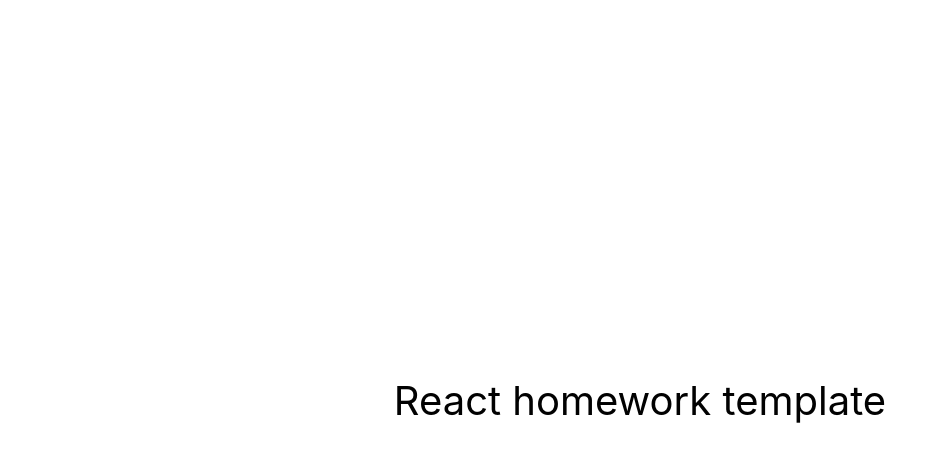
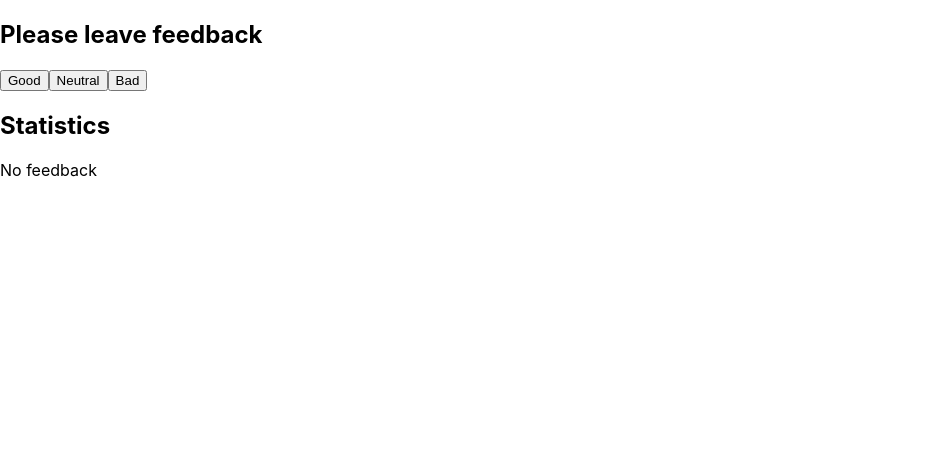
Before and after one commit to ihorchub/goit-react-hw-02-feedback, a React (Create React App) app: page / in a window 1280 px wide. Shown: the top 462 px of the page, without its empty margins (0-947 px from the left). Built offline with nearby package versions, Linux system fonts and the light colour scheme.

Commit message:
add 1 task

```diff
--- a/package.json
+++ b/package.json
@@ -7,6 +7,7 @@
     "@testing-library/jest-dom": "^5.16.3",
     "@testing-library/react": "^12.1.4",
     "@testing-library/user-event": "^13.5.0",
+    "prop-types": "^15.8.1",
     "react": "^18.1.0",
     "react-dom": "^18.1.0",
     "react-scripts": "5.0.1",
--- a/src/components/App.jsx
+++ b/src/components/App.jsx
@@ -1,16 +1,57 @@
-export const App = () => {
-  return (
-    <div
-      style={{
-        height: '100vh',
-        display: 'flex',
-        justifyContent: 'center',
-        alignItems: 'center',
-        fontSize: 40,
-        color: '#010101'
-      }}
-    >
-      React homework template
-    </div>
-  );
-};
+import { Component } from 'react';
+import { SectionTitle } from 'components/SectionTitle/SectionTitle';
+import { FeedbackOptions } from 'components/FeedbackOptions/FeedbackOptions';
+import { Statistics } from 'components/Statistics/Statistics';
+
+export class App extends Component {
+  state = {
+    good: 0,
+    neutral: 0,
+    bad: 0,
+  };
+
+  addRespond = e => {
+    const selectedOption = e.target.name;
+
+    if (selectedOption === 'good') {
+      this.setState(prevState => ({ good: prevState.good + 1 }));
+    } else if (selectedOption === 'neutral') {
+      this.setState(prevState => ({ neutral: prevState.neutral + 1 }));
+    } else if (selectedOption === 'bad') {
+      this.setState(prevState => ({ bad: prevState.bad + 1 }));
+    }
+  };
+
+  countTotalFeedback = () => {
+    const values = Object.values(this.state);
+
+    let totalFeedbacks = 0;
+
+    for (const value of values) {
+      totalFeedbacks += value;
+    }
+    return totalFeedbacks;
+  };
+
+  countPositiveFeedbackPercentage = () => {
+    const totalFeedbacks = this.countTotalFeedback();
+    const goodFeedbacks = this.state.good;
+    return Number(((goodFeedbacks * 100) / totalFeedbacks).toFixed());
+  };
+
+  render() {
+    const { good, neutral, bad } = this.state;
+    return (
+      <SectionTitle>
+        <FeedbackOptions onLeaveFeedback={this.addRespond} />
+        <Statistics
+          good={good}
+          neutral={neutral}
+          bad={bad}
+          total={this.countTotalFeedback()}
+          positivePercentage={this.countPositiveFeedbackPercentage()}
+        />
+      </SectionTitle>
+    );
+  }
+}
--- /dev/null
+++ b/src/components/FeedbackOptions/FeedbackOptions.js
@@ -0,0 +1,19 @@
+import PropTypes from 'prop-types';
+
+export const FeedbackOptions = ({ onLeaveFeedback }) => (
+  <div>
+    <button type="button" name="good" onClick={onLeaveFeedback}>
+      Good
+    </button>
+    <button type="button" name="neutral" onClick={onLeaveFeedback}>
+      Neutral
+    </button>
+    <button type="button" name="bad" onClick={onLeaveFeedback}>
+      Bad
+    </button>
+  </div>
+);
+
+FeedbackOptions.propTypes = {
+  onLeaveFeedback: PropTypes.func.isRequired,
+};
--- /dev/null
+++ b/src/components/NotificationMessage/NotificationMessage.js
@@ -0,0 +1,3 @@
+export const NotificationMessage = () => {
+  return <p>No feedback</p>;
+};
--- /dev/null
+++ b/src/components/SectionTitle/SectionTitle.js
@@ -0,0 +1,14 @@
+import PropTypes from 'prop-types';
+
+export const SectionTitle = ({ children }) => {
+  return (
+    <section>
+      <h1>Please leave feedback</h1>
+      {children}
+    </section>
+  );
+};
+
+SectionTitle.propTypes = {
+  children: PropTypes.arrayOf(PropTypes.element).isRequired,
+};
--- /dev/null
+++ b/src/components/Statistics/Statistics.js
@@ -0,0 +1,36 @@
+import PropTypes from 'prop-types';
+import { NotificationMessage } from 'components/NotificationMessage/NotificationMessage';
+import { StatisticsBody } from 'components/StatisticsBody/StatisticsBody';
+
+export const Statistics = ({
+  good,
+  neutral,
+  bad,
+  total,
+  positivePercentage,
+}) => {
+  return (
+    <div>
+      <h2>Statistics</h2>
+      {good !== 0 || neutral !== 0 || bad !== 0 ? (
+        <StatisticsBody
+          good={good}
+          neutral={neutral}
+          bad={bad}
+          total={total}
+          positivePercentage={positivePercentage}
+        />
+      ) : (
+        <NotificationMessage />
+      )}
+    </div>
+  );
+};
+
+Statistics.propTypes = {
+  good: PropTypes.number.isRequired,
+  neutral: PropTypes.number.isRequired,
+  bad: PropTypes.number.isRequired,
+  total: PropTypes.number.isRequired,
+  positivePercentage: PropTypes.number.isRequired,
+};
--- /dev/null
+++ b/src/components/StatisticsBody/StatisticsBody.js
@@ -0,0 +1,27 @@
+import PropTypes from 'prop-types';
+
+export const StatisticsBody = ({
+  good,
+  neutral,
+  bad,
+  total,
+  positivePercentage,
+}) => {
+  return (
+    <div>
+      <p>Goog: {good}</p>
+      <p>Neutral: {neutral}</p>
+      <p>Bad: {bad}</p>
+      <p>Total: {total}</p>
+      <p>Positive feedback: {positivePercentage}%</p>
+    </div>
+  );
+};
+
+StatisticsBody.propTypes = {
+  good: PropTypes.number.isRequired,
+  neutral: PropTypes.number.isRequired,
+  bad: PropTypes.number.isRequired,
+  total: PropTypes.number.isRequired,
+  positivePercentage: PropTypes.number.isRequired,
+};
```
Also changed, not shown: 1 other file (tests, documents, lock files or other folders).
